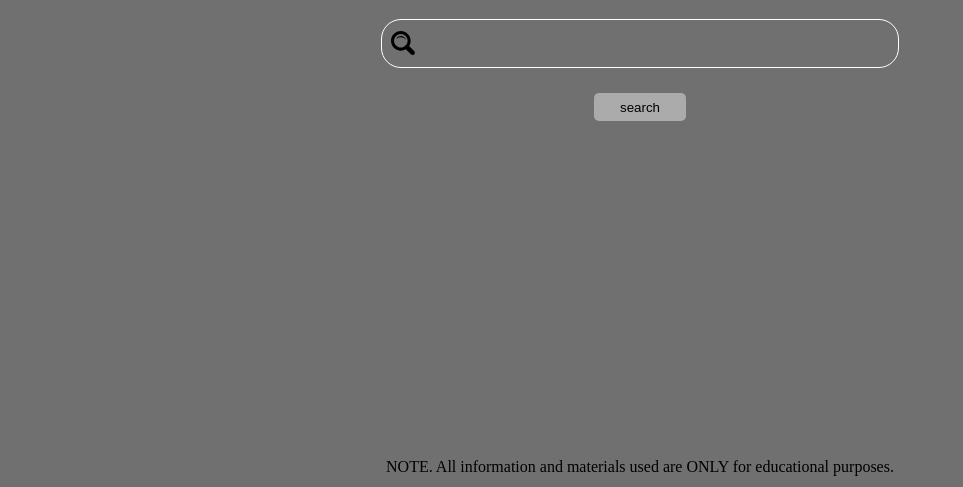
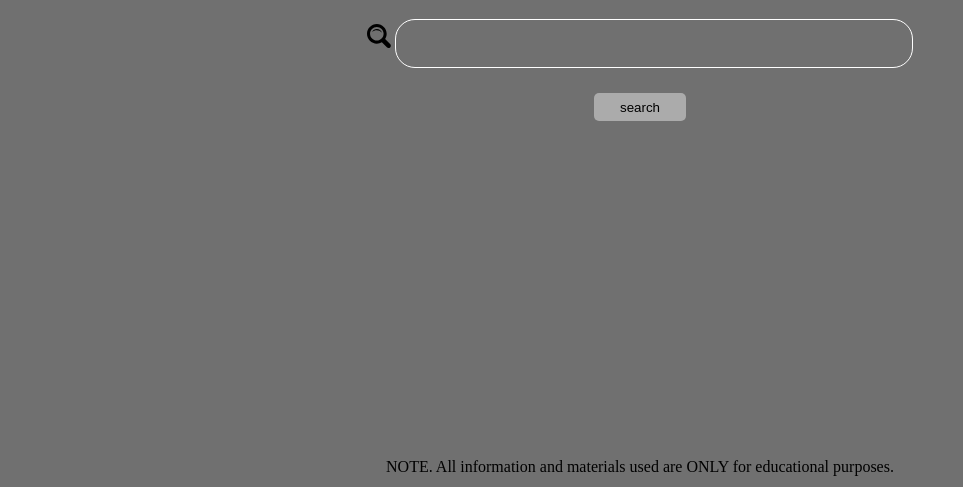
Before and after one commit to kinglaine/TechStackLookUp, a plain HTML site: page index.html in a window 1280 px wide. Shown: the part 313-800 px from the top of the page, without its empty margins (0-963 px from the left). Drawn offline with Linux system fonts and the light colour scheme.

Commit message:
modify search bar

```diff
--- a/index.html
+++ b/index.html
@@ -11,8 +11,10 @@
     <span id="about" onclick="showAbout()">About</span>
     <div id="searchBar">
         <h1 id="name">STacK LookUP</h1>
-        <span id="loop"><img src="loop.svg"></span>
-        <input type="text" id="input">
+        <form>
+            <img src="loop.svg" id="loop">
+            <input type="text" id="input">
+        </form>
         <button onclick="" id="searchButton">search</button>
     </div>
     <div id="modalContainer">
--- a/style.css
+++ b/style.css
@@ -32,15 +32,15 @@ body{
 #searchBar{
     width: 100%;
     text-align: center;
-    position: absolute;
+    position: fixed;
     top: 30%;
-    bottom: 50%;
 
 }
+form{
+    display: inline;
+}
 #loop{
-    position: inherit;
-    margin-top: 12px;
-    margin-left: 10px;
+   position: relative;
 }
 #searchBar:hover::after{
    content: "Company.com or Company name";
```
